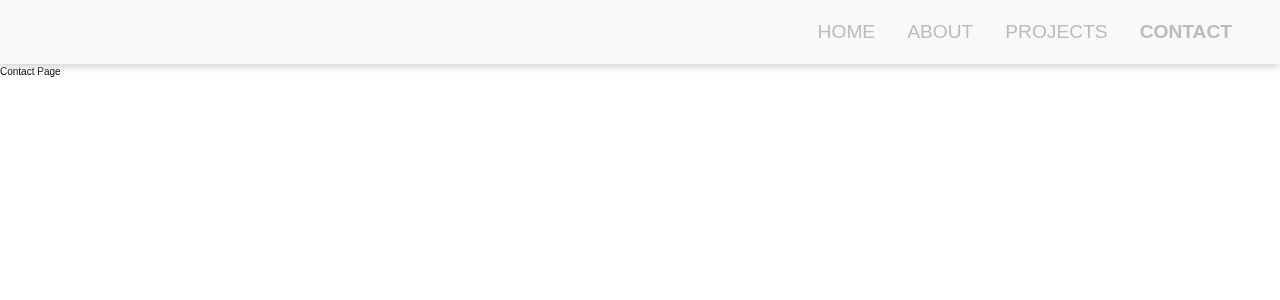
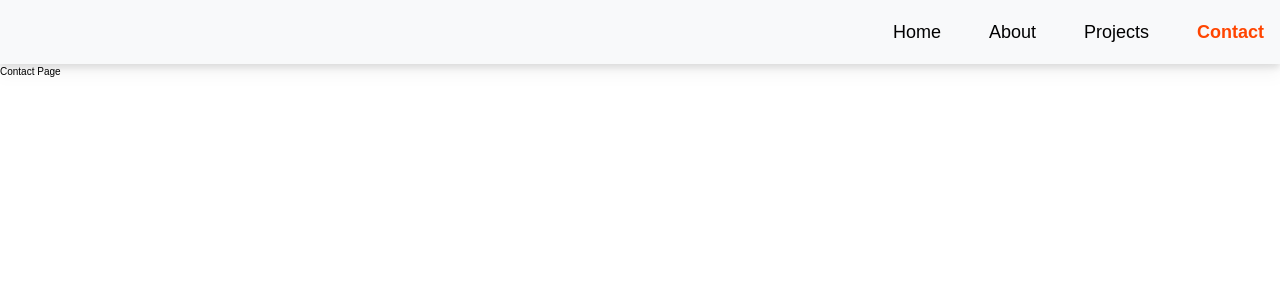
Before and after one commit to Sinna-Shan/Portfolio, a React (Vite) app: page /contact in a window 1280 px wide. Shown: the top 300 px of the page. Built offline with nearby package versions, Linux system fonts and the light colour scheme.

Commit message:
responsive navigation with tailwind

```diff
--- a/src/components/Nav/Nav.jsx
+++ b/src/components/Nav/Nav.jsx
@@ -1,55 +1,59 @@
-/* eslint-disable no-unused-vars */
-import { useEffect, useRef, useState } from "react";
+import { useState } from "react";
 import { NavLink } from "react-router-dom";
-import styles from "./Nav.module.css"
+
+function NavLinks() {
+  return (
+    <ul className="flex h-full gap-4 items-center text-lg flex-col lg:flex-row">
+      <li>
+        <NavLink to="/" className={({isActive}) => isActive ? 'text-[orangered] font-bold p-4' : 'font-normal p-4 hover:text-[orangered]'}>
+          Home
+        </NavLink>
+      </li>
+      <li>
+        <NavLink to="/about" className={({isActive}) => isActive ? 'text-[orangered] font-bold p-4' : 'font-normal p-4 hover:text-[orangered]'}>
+          About
+        </NavLink>
+      </li>
+      <li>
+        <NavLink to="/projects" className={({isActive}) => isActive ? 'text-[orangered] font-bold p-4' : 'font-normal p-4 hover:text-[orangered]'}>
+          Projects
+        </NavLink>
+      </li>
+      <li>
+        <NavLink to="/contact" className={({isActive}) => isActive ? 'text-[orangered] font-bold p-4' : 'font-normal p-4 hover:text-[orangered]'}>
+          Contact
+        </NavLink>
+      </li>
+    </ul>
+  );
+}
 
 function Nav() {
-  const [isOpen, setIsOpen] = useState(false);
+  const [open, setOpen] = useState(false);
 
+  function displayNav() {
+    setOpen((open) => !open);
+  }
+  return (
+    <header className="bg-[#f8f9fa] w-full h-16 flex flex-wrap drop-shadow-lg justify-end">
+      <nav className="hidden lg:block font-bold">
+        <NavLinks />
+      </nav>
 
-  const navRef = useRef()
-
-  function showNavBar() {
-    navRef.current.classList.toggle(styles.navOpen);
-    setIsOpen((isOpen)=>!isOpen);
-  }
-
-  useEffect(
-    function () {
-      if (isOpen) {
-        document.body.style.overflow = "hidden";
-      } else {
-        document.body.style.overflow = "unset";
-      }
-    },
-    [isOpen]
-  );
-  return (
-    <header className={styles.header} ref={navRef}>
-      <nav className={styles.nav}>
-        <ul>
-          <li>
-            <NavLink to="/">Home</NavLink>
-          </li>
-          <li>
-            <NavLink to="/about">About</NavLink>
-          </li>
-          <li>
-            <NavLink to="/projects">Projects</NavLink>
-          </li>
-          <li>
-            <NavLink to="/contact">Contact</NavLink>
-          </li>
-        </ul>
-      </nav>
-      <div className={styles.mobileNav}>
-        <button className={styles.menuBtn} onClick={showNavBar} name="close">
+      <div className="lg:hidden flex items-center justify-center p-4">
+        <button onClick={displayNav} className={`${!open ? "hidden" : ""}`}>
           <img src="close.svg" alt="close button" />
         </button>
-        <button className={styles.menuBtn} onClick={showNavBar} name="open">
+        <button onClick={displayNav} className={`${open ? "hidden" : ""}`}>
           <img src="menu.svg" alt="menu button" />
         </button>
       </div>
+
+      {open && (
+        <div className="absolute top-16 w-full bg-[#f8f9fa] h-64 z-30 flex justify-center transition-all duration-300 lg:hidden">
+          <NavLinks />
+        </div>
+      )}
     </header>
   );
 }
```
